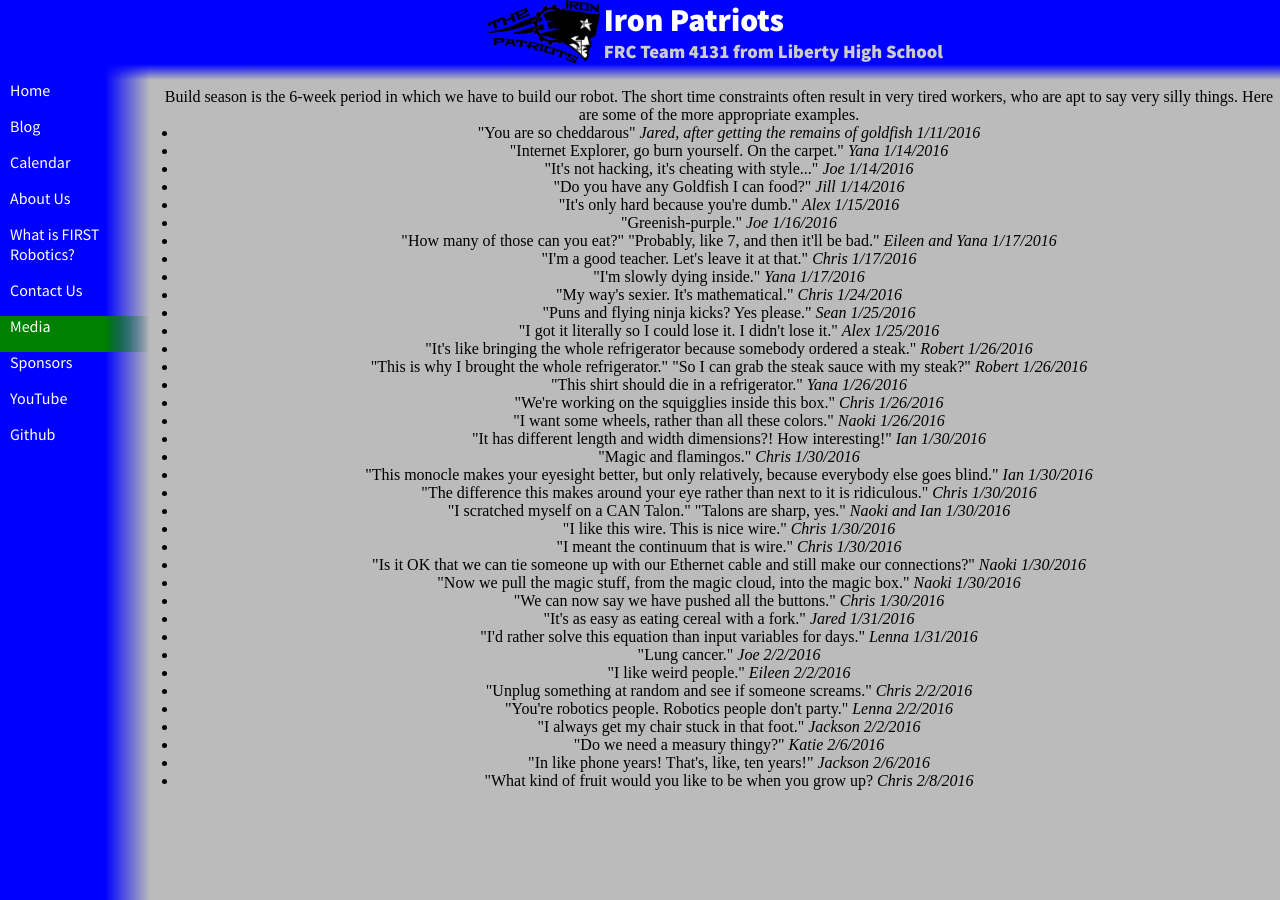
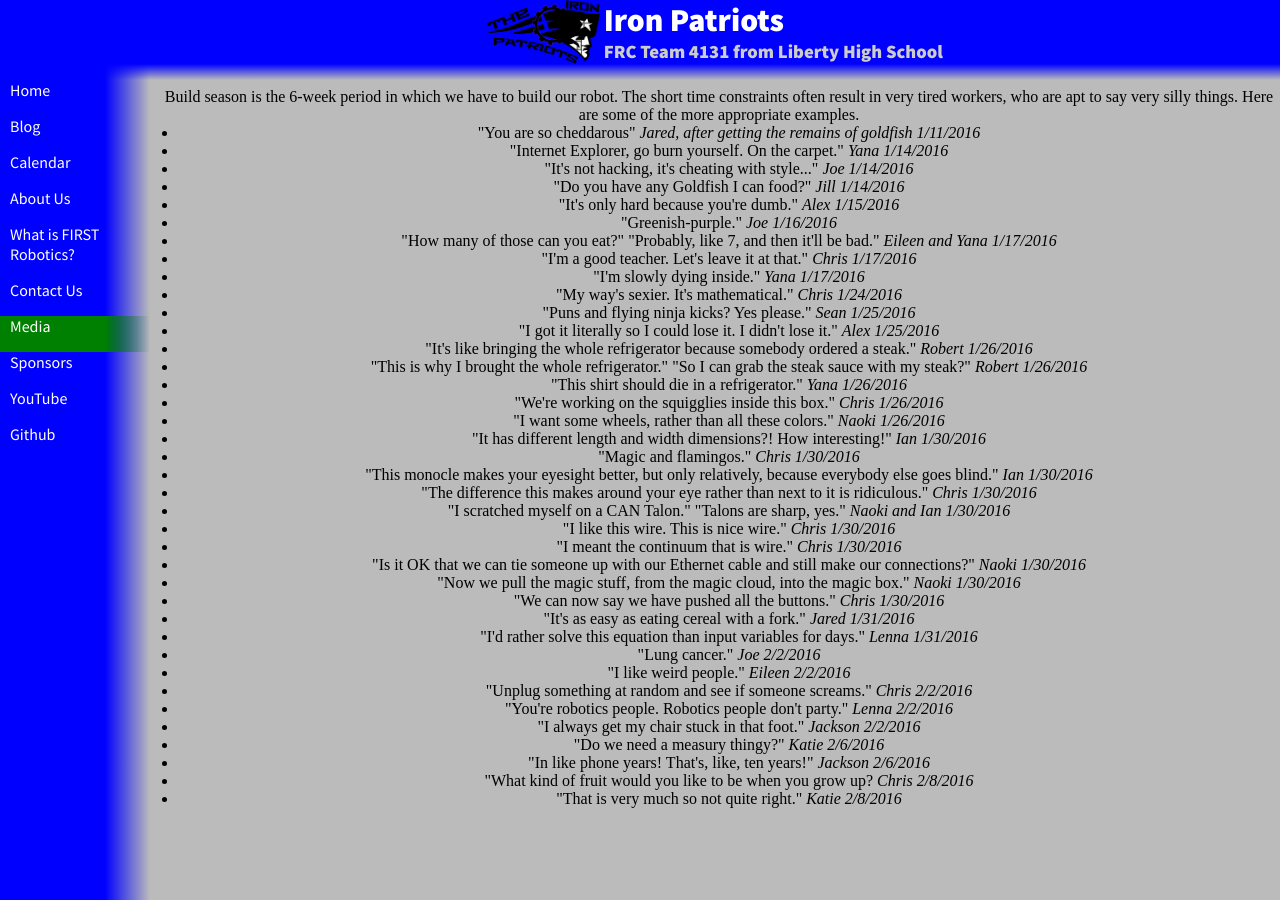
Before and after one commit to katiebugmoon/FRC4131.github.io, a Jekyll site: the page built from media/2016/quotes.html, in a window 1280 px wide. Built offline with Jekyll 4.4.1, drawn with Linux system fonts in a browser that asks for light colours; nearby versions of some CDN libraries.

Commit message:
Update quotes.html

```diff
--- a/media/2016/quotes.html
+++ b/media/2016/quotes.html
@@ -41,5 +41,6 @@ title: Build Season 2016 Quotes
 	<li>"Do we need a measury thingy?" <i>Katie 2/6/2016</i></li>
 	<li>"In like phone years! That's, like, ten years!" <i>Jackson 2/6/2016</i></li>
 	<li>"What kind of fruit would you like to be when you grow up? <i>Chris 2/8/2016</i></li>
+	<li>"That is very much so not quite right." <i>Katie 2/8/2016</i></li>
 </ul>
 <center>
```
